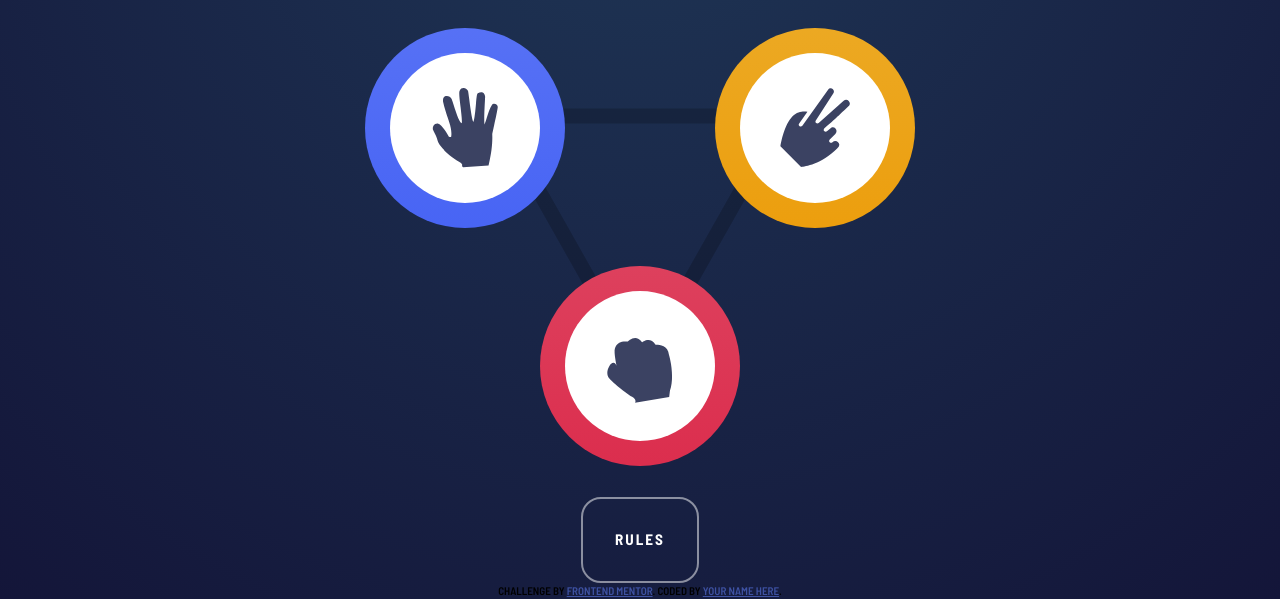
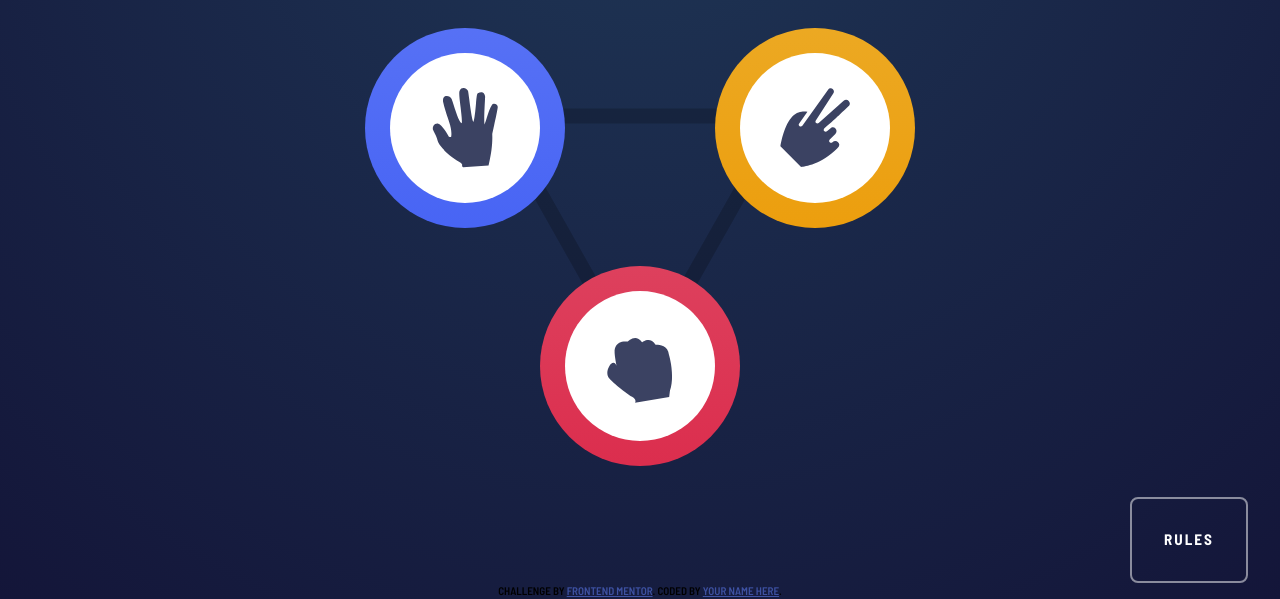
Before and after one commit to edo979/rock-paper-scissors-master, a website: page index.html in a window 1280 px wide. Shown: the part 201-800 px from the top of the page. Drawn offline with Linux system fonts and the light colour scheme.

Commit message:
rules btn for desktop

```diff
--- a/scss/_layout.scss
+++ b/scss/_layout.scss
@@ -1,7 +1,6 @@
 .main-container {
   display: grid;
   grid-template-rows: auto 500px 1fr;
-  justify-content: center;
   justify-items: center;
 
   min-height: 100%;
@@ -11,3 +10,8 @@
 .attribution {
   align-self: end;
 }
+
+.btn-outline {
+  justify-self: end;
+  margin-right: 2rem;
+}
--- a/scss/components/_components.scss
+++ b/scss/components/_components.scss
@@ -50,7 +50,7 @@
 .btn {
   text-transform: uppercase;
   border: none;
-  border-radius: var(--b-radius);
+  border-radius: 8px;
 
   font-size: var(--fs-400);
   font-weight: 700;
```
Also changed, not shown: css/style.css, 1 other file.
